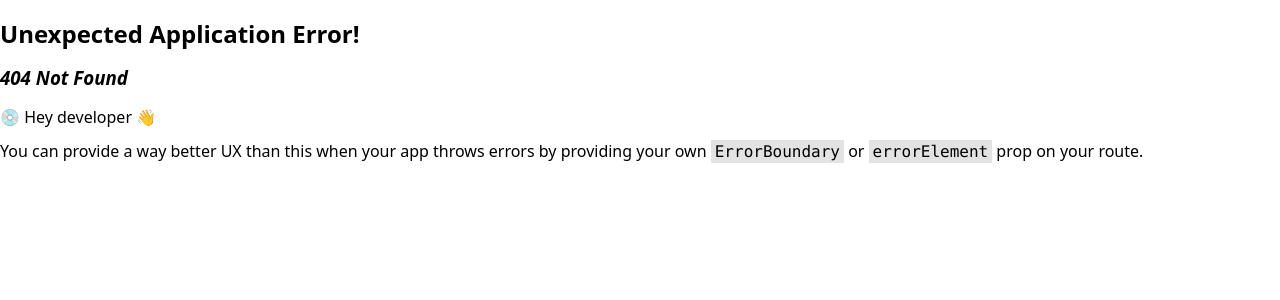
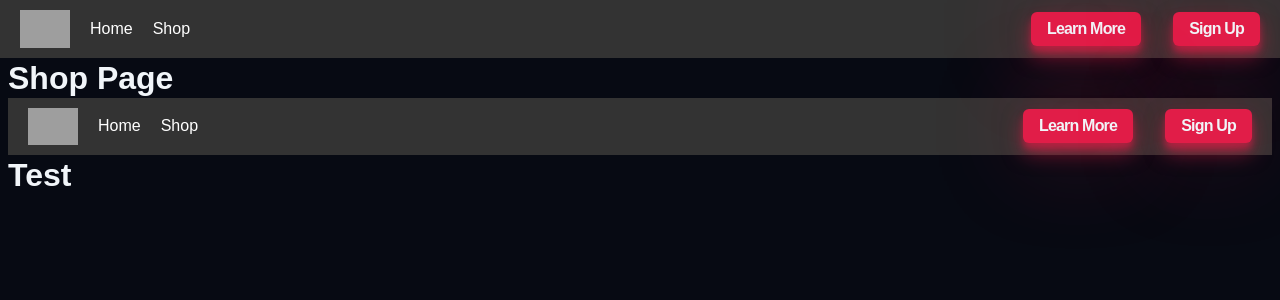
Before and after one commit to gregmjsco/coffee-shop, a React (Vite) app: page /shop in a window 1280 px wide. Before the commit this address had no page. Shown: the top 300 px of the page. Built offline with nearby package versions, Linux system fonts and the light colour scheme; grey boxes are pictures that could not be loaded.

Commit message:
Fix the Router, move BrowserRouter from main.jsx into App.jsx

```diff
--- a/src/App.jsx
+++ b/src/App.jsx
@@ -9,16 +9,16 @@ import Shop from './components/Shop';
 function App() {
 
   return (
-    <>
+    <Router>
     <GlobalStyles></GlobalStyles>
     <Navbar></Navbar>
       <Routes>
-          <Route exact path = '/' element={<Home />}></Route>
+          <Route path = '/' element={<Home />}></Route>
           <Route path = '/shop' element={<Shop />}></Route>
       </Routes>
 
 
-    </>
+    </Router>
   )
 }
 
--- a/src/main.jsx
+++ b/src/main.jsx
@@ -2,20 +2,11 @@ import '../src/components/styles/modern-normalize.css'
 
 import React from 'react'
 import ReactDOM from 'react-dom/client'
-import { createBrowserRouter, RouterProvider } from 'react-router-dom'
 import App from './App.jsx'
-
-const router = createBrowserRouter([
-  {
-    path: "/",
-    element: <App/>,
-  },
-  {}
-])
 
 
 ReactDOM.createRoot(document.getElementById('root')).render(
   <React.StrictMode>
-    <RouterProvider router={router} />
+    <App></App>
   </React.StrictMode>,
 );
```
